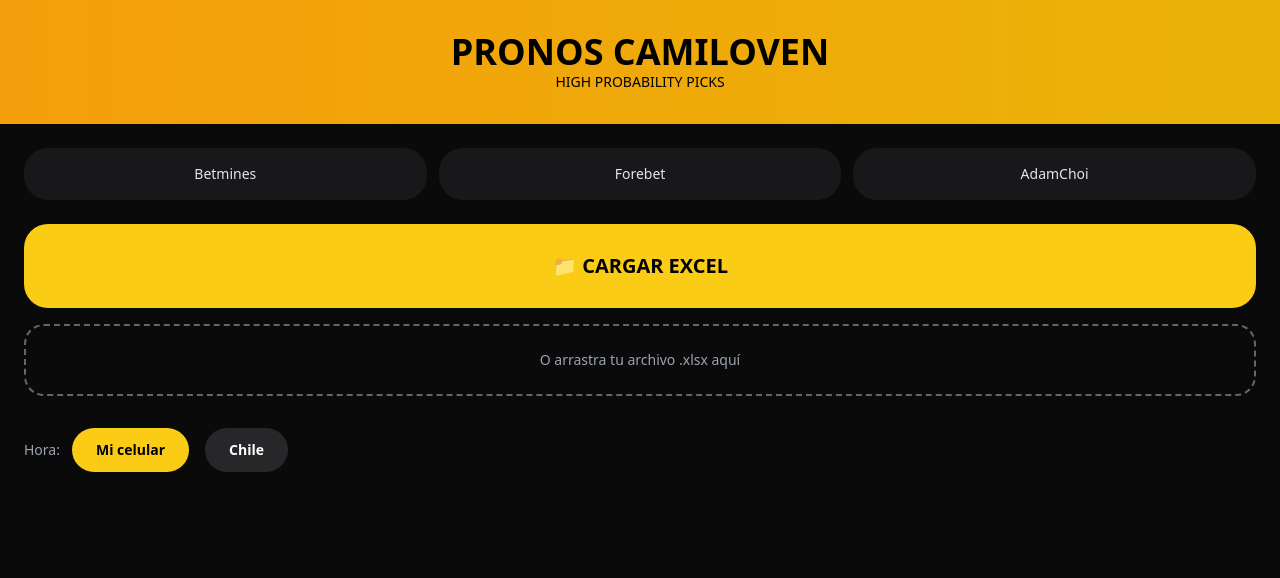
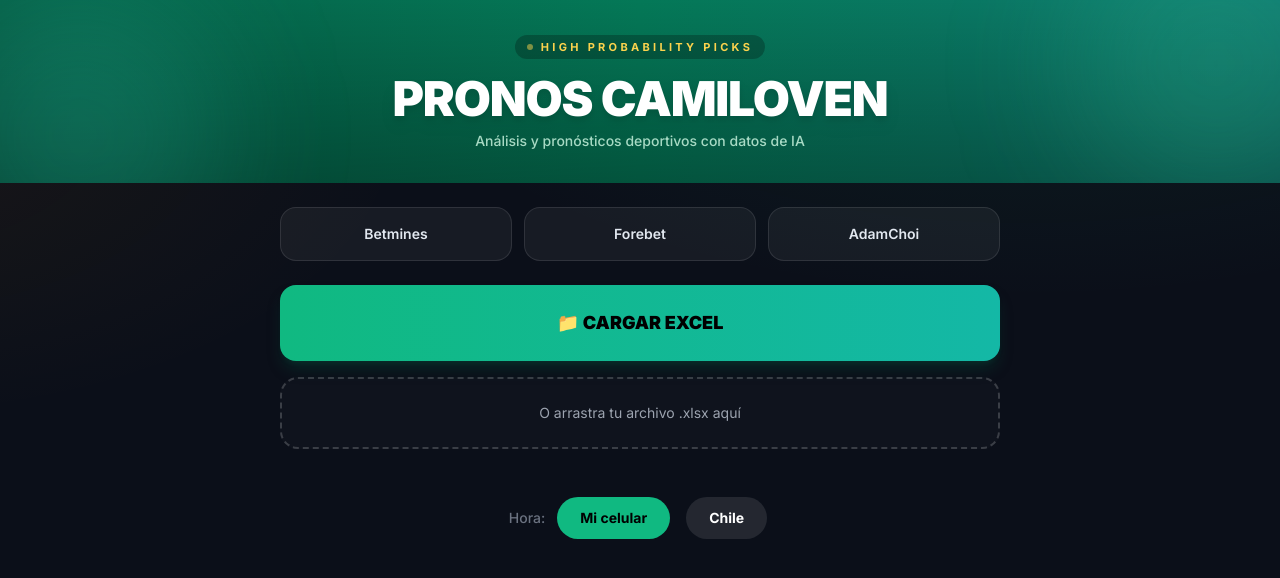
Before and after one commit to camiloven/pronos-camiloven, a website: page index.html in a window 1280 px wide. Drawn offline with nearby package versions, Linux system fonts and the light colour scheme.

Commit message:
style: rediseño profesional con paleta esmeralda/dorado y tarjetas de cristal

```diff
--- a/index.html
+++ b/index.html
@@ -3,48 +3,93 @@
 <head>
     <meta charset="UTF-8">
     <meta name="viewport" content="width=device-width, initial-scale=1.0">
+    <meta name="theme-color" content="#0b0f19">
     <title>Pronos Camiloven</title>
+    <link rel="preconnect" href="https://fonts.googleapis.com">
+    <link rel="preconnect" href="https://fonts.gstatic.com" crossorigin>
+    <link href="https://fonts.googleapis.com/css2?family=Inter:wght@400;500;600;700;800;900&display=swap" rel="stylesheet">
     <script src="https://cdn.tailwindcss.com"></script>
     <script src="https://cdnjs.cloudflare.com/ajax/libs/xlsx/0.18.5/xlsx.full.min.js"></script>
+    <script>
+        tailwind.config = { theme: { extend: { fontFamily: { sans: ['Inter', 'system-ui', 'sans-serif'] } } } };
+    </script>
     <style>
-        body {background:#0a0a0a; color:#e5e5e5; font-family:system-ui,sans-serif; margin:0;}
-        .card {background:#171717; border:1px solid #444; border-radius:20px; padding:20px; margin:16px 0;}
-        .tab {padding:12px 24px; border-radius:9999px; font-weight:bold; white-space:nowrap; margin:4px;}
-        #dropzone {border:2px dashed #666; border-radius:20px; transition:all .2s;}
-        #dropzone.dragover {border-color:#facc15; background:rgba(250,204,21,.08);}
+        body {
+            background:
+                radial-gradient(1200px 600px at 80% -10%, rgba(16,185,129,.10), transparent 60%),
+                radial-gradient(900px 500px at -10% 20%, rgba(245,158,11,.06), transparent 60%),
+                #0b0f19;
+            color: #e2e8f0;
+            font-family: 'Inter', system-ui, sans-serif;
+            margin: 0;
+        }
+        .card {
+            background: rgba(255,255,255,.04);
+            border: 1px solid rgba(255,255,255,.09);
+            border-radius: 18px;
+            padding: 22px;
+            margin: 14px 0;
+            box-shadow: 0 10px 30px rgba(0,0,0,.35);
+            backdrop-filter: blur(6px);
+            transition: border-color .2s, transform .15s;
+        }
+        .card:hover { border-color: rgba(16,185,129,.45); transform: translateY(-1px); }
+        .tab {
+            padding: 10px 22px;
+            border-radius: 9999px;
+            font-weight: 700;
+            white-space: nowrap;
+            margin: 4px;
+            transition: all .2s;
+            border: 1px solid transparent;
+        }
+        .tab:hover { border-color: rgba(16,185,129,.5); }
+        #dropzone { border: 2px dashed rgba(255,255,255,.18); border-radius: 18px; transition: all .2s; }
+        #dropzone.dragover { border-color: #10b981; background: rgba(16,185,129,.08); }
+        ::selection { background: rgba(16,185,129,.35); }
     </style>
 </head>
 <body class="pb-12">
 
-    <div class="bg-gradient-to-r from-amber-500 to-yellow-500 text-black p-8 text-center">
-        <h1 class="text-4xl font-black">PRONOS CAMILOVEN</h1>
-        <p class="text-sm">HIGH PROBABILITY PICKS</p>
+    <header class="relative overflow-hidden">
+        <div class="absolute inset-0 bg-gradient-to-r from-emerald-800 via-emerald-700 to-teal-700"></div>
+        <div class="absolute inset-0 bg-gradient-to-b from-transparent to-black/30"></div>
+        <div class="absolute -top-20 -right-20 w-72 h-72 bg-emerald-400/20 rounded-full blur-3xl"></div>
+        <div class="absolute -bottom-24 -left-16 w-72 h-72 bg-teal-400/20 rounded-full blur-3xl"></div>
+        <div class="relative p-8 text-center">
+            <div class="inline-flex items-center gap-2 px-3 py-1 rounded-full bg-black/25 text-amber-300 text-[11px] font-bold tracking-[.3em] uppercase mb-4">
+                <span class="w-1.5 h-1.5 rounded-full bg-amber-300 animate-pulse"></span>
+                High Probability Picks
+            </div>
+            <h1 class="text-4xl sm:text-5xl font-black tracking-tight text-white drop-shadow-lg">PRONOS CAMILOVEN</h1>
+            <p class="mt-2 text-emerald-100/80 text-sm font-medium">Análisis y pronósticos deportivos con datos de IA</p>
+        </div>
+    </header>
+
+    <div class="grid grid-cols-3 gap-3 p-6 max-w-3xl mx-auto">
+        <button onclick="window.open('https://www.betmines.com/es','_blank')" class="bg-white/5 border border-white/10 hover:bg-emerald-500/10 hover:border-emerald-400/40 p-4 rounded-2xl text-center text-sm font-semibold transition">Betmines</button>
+        <button onclick="window.open('https://www.forebet.com/es/predicciones','_blank')" class="bg-white/5 border border-white/10 hover:bg-emerald-500/10 hover:border-emerald-400/40 p-4 rounded-2xl text-center text-sm font-semibold transition">Forebet</button>
+        <button onclick="window.open('https://www.adamchoi.co.uk/','_blank')" class="bg-white/5 border border-white/10 hover:bg-emerald-500/10 hover:border-emerald-400/40 p-4 rounded-2xl text-center text-sm font-semibold transition">AdamChoi</button>
     </div>
 
-    <div class="grid grid-cols-3 gap-3 p-6">
-        <button onclick="window.open('https://www.betmines.com/es','_blank')" class="bg-zinc-900 p-4 rounded-3xl text-center text-sm">Betmines</button>
-        <button onclick="window.open('https://www.forebet.com/es/predicciones','_blank')" class="bg-zinc-900 p-4 rounded-3xl text-center text-sm">Forebet</button>
-        <button onclick="window.open('https://www.adamchoi.co.uk/','_blank')" class="bg-zinc-900 p-4 rounded-3xl text-center text-sm">AdamChoi</button>
-    </div>
-
-    <div class="px-6">
-        <button onclick="document.getElementById('fileInput').click()" class="w-full bg-yellow-400 text-black py-7 rounded-3xl font-bold text-xl">
+    <div class="px-6 max-w-3xl mx-auto">
+        <button onclick="document.getElementById('fileInput').click()" class="w-full bg-gradient-to-r from-emerald-500 to-teal-500 text-black py-6 rounded-2xl font-black text-lg shadow-lg shadow-emerald-900/40 hover:from-emerald-400 hover:to-teal-400 hover:-translate-y-0.5 active:translate-y-0 transition">
             📁 CARGAR EXCEL
         </button>
-        <div id="dropzone" class="mt-4 p-6 text-center text-sm text-gray-400 rounded-3xl">
+        <div id="dropzone" class="mt-4 p-6 text-center text-sm text-gray-400 rounded-2xl bg-white/[.02]">
             O arrastra tu archivo .xlsx aquí
         </div>
         <input type="file" id="fileInput" accept=".xlsx,.xls" class="hidden">
         <div id="status" class="mt-3 text-center text-sm text-gray-400"></div>
     </div>
 
-    <div id="sportTabs" class="flex flex-wrap gap-2 px-6 pb-4"></div>
-    <div class="px-6 pb-4 flex items-center gap-2 text-sm">
-        <span class="text-gray-400">Hora:</span>
-        <button id="zonaAuto" class="tab bg-yellow-400 text-black">Mi celular</button>
-        <button id="zonaChile" class="tab bg-zinc-800 text-white">Chile</button>
+    <div id="sportTabs" class="flex flex-wrap justify-center gap-2 px-6 py-4"></div>
+    <div class="px-6 pb-4 flex justify-center items-center gap-2 text-sm">
+        <span class="text-gray-500 font-medium">Hora:</span>
+        <button id="zonaAuto" class="tab bg-emerald-500 text-black">Mi celular</button>
+        <button id="zonaChile" class="tab bg-white/10 text-white">Chile</button>
     </div>
-    <div id="content" class="px-6"></div>
+    <div id="content" class="px-6 max-w-3xl mx-auto"></div>
 
 <script>
 let allData = {};
@@ -267,7 +312,7 @@ function renderTabs() {
     Object.keys(allData).forEach(sport => {
         const btn = document.createElement('button');
         btn.textContent = sport.toUpperCase();
-        btn.className = `tab ${Object.keys(allData)[0] === sport ? 'bg-yellow-400 text-black' : 'bg-zinc-800 text-white'}`;
+        btn.className = `tab ${Object.keys(allData)[0] === sport ? 'bg-emerald-500 text-black' : 'bg-white/10 text-white'}`;
         btn.onclick = () => { deporteActual = sport; mostrarDeporte(sport); };
         container.appendChild(btn);
     });
@@ -275,8 +320,8 @@ function renderTabs() {
 
 function mostrarDeporte(sport) {
     const data = ordenarPorHora(allData[sport] || []);
-    let html = `<h2 class="text-yellow-400 text-3xl font-bold mb-8 px-2 capitalize">${sport}</h2>
-        <p class="text-gray-500 text-sm mb-4 px-2">${data.length} partidos cargados</p>`;
+    let html = `<h2 class="text-emerald-400 text-3xl font-black mb-2 px-2 capitalize">${sport}</h2>
+        <p class="text-gray-500 text-sm mb-6 px-2">${data.length} partidos cargados</p>`;
 
     data.forEach(p => {
         const h = Math.round((p['1x2_h'] || 0) * 100);
@@ -287,23 +332,28 @@ function mostrarDeporte(sport) {
         const thresholds = [1.5, 2.5, 3.5];
         thresholds.forEach(th => {
             if (p['o_' + th] !== undefined && p['o_' + th] > 0) {
-                ouHTML += `<div class="flex justify-between py-1 text-sm"><span>Over ${th}</span><span class="text-green-400 font-bold">${Math.round(p['o_' + th] * 100)}%</span></div>`;
+                ouHTML += `<div class="flex justify-between py-1.5 text-sm"><span class="text-gray-400">Over ${th}</span><span class="text-emerald-400 font-bold">${Math.round(p['o_' + th] * 100)}%</span></div>`;
             }
             if (p['u_' + th] !== undefined && p['u_' + th] > 0) {
-                ouHTML += `<div class="flex justify-between py-1 text-sm"><span>Under ${th}</span><span class="text-red-400 font-bold">${Math.round(p['u_' + th] * 100)}%</span></div>`;
+                ouHTML += `<div class="flex justify-between py-1.5 text-sm"><span class="text-gray-400">Under ${th}</span><span class="text-rose-400 font-bold">${Math.round(p['u_' + th] * 100)}%</span></div>`;
             }
         });
 
         html += `
         <div class="card">
-            <div class="text-amber-400 font-semibold">${formatearHora(p._ts) || (p.date || '')}</div>
-            <div class="font-bold text-xl mt-2">${p.home} vs ${p.away}</div>
-            <div class="grid grid-cols-3 gap-6 mt-8 text-center">
-                <div><div class="text-4xl font-bold text-green-400">${h}%</div><div class="text-xs">LOCAL</div></div>
-                <div><div class="text-4xl font-bold text-yellow-400">${d}%</div><div class="text-xs">EMPATE</div></div>
-                <div><div class="text-4xl font-bold text-red-400">${a}%</div><div class="text-xs">VISITA</div></div>
+            <div class="flex items-center justify-between">
+                <span class="inline-flex items-center gap-1.5 text-amber-300 font-semibold text-sm">
+                    <svg class="w-3.5 h-3.5" fill="none" stroke="currentColor" stroke-width="2" viewBox="0 0 24 24"><circle cx="12" cy="12" r="9"/><path stroke-linecap="round" d="M12 7v5l3 2"/></svg>
+                    ${formatearHora(p._ts) || (p.date || 'Sin horario')}
+                </span>
             </div>
-            ${ouHTML ? `<div class="mt-6 bg-zinc-900 rounded-2xl p-4 text-sm">${ouHTML}</div>` : ''}
+            <div class="font-bold text-xl mt-3 text-white leading-snug">${p.home} <span class="text-gray-500 font-medium">vs</span> ${p.away}</div>
+            <div class="grid grid-cols-3 gap-3 mt-7 text-center">
+                <div class="bg-emerald-500/10 border border-emerald-500/20 rounded-2xl py-4"><div class="text-3xl font-black text-emerald-400">${h}%</div><div class="text-[10px] font-bold tracking-widest text-emerald-400/70 mt-1">LOCAL</div></div>
+                <div class="bg-sky-500/10 border border-sky-500/20 rounded-2xl py-4"><div class="text-3xl font-black text-sky-400">${d}%</div><div class="text-[10px] font-bold tracking-widest text-sky-400/70 mt-1">EMPATE</div></div>
+                <div class="bg-rose-500/10 border border-rose-500/20 rounded-2xl py-4"><div class="text-3xl font-black text-rose-400">${a}%</div><div class="text-[10px] font-bold tracking-widest text-rose-400/70 mt-1">VISITA</div></div>
+            </div>
+            ${ouHTML ? `<div class="mt-5 bg-black/30 border border-white/5 rounded-2xl p-4">${ouHTML}</div>` : ''}
         </div>`;
     });
 
@@ -328,8 +378,8 @@ function cargarDatos(data) {
 // ---------- Selector de zona horaria ----------
 
 function actualizarZonaUI() {
-    document.getElementById('zonaAuto').className = `tab ${zona === 'auto' ? 'bg-yellow-400 text-black' : 'bg-zinc-800 text-white'}`;
-    document.getElementById('zonaChile').className = `tab ${zona === 'chile' ? 'bg-yellow-400 text-black' : 'bg-zinc-800 text-white'}`;
+    document.getElementById('zonaAuto').className = `tab ${zona === 'auto' ? 'bg-emerald-500 text-black' : 'bg-white/10 text-white'}`;
+    document.getElementById('zonaChile').className = `tab ${zona === 'chile' ? 'bg-emerald-500 text-black' : 'bg-white/10 text-white'}`;
 }
 
 document.getElementById('zonaAuto').onclick = () => { zona = 'auto'; actualizarZonaUI(); rerenderActual(); };
```
